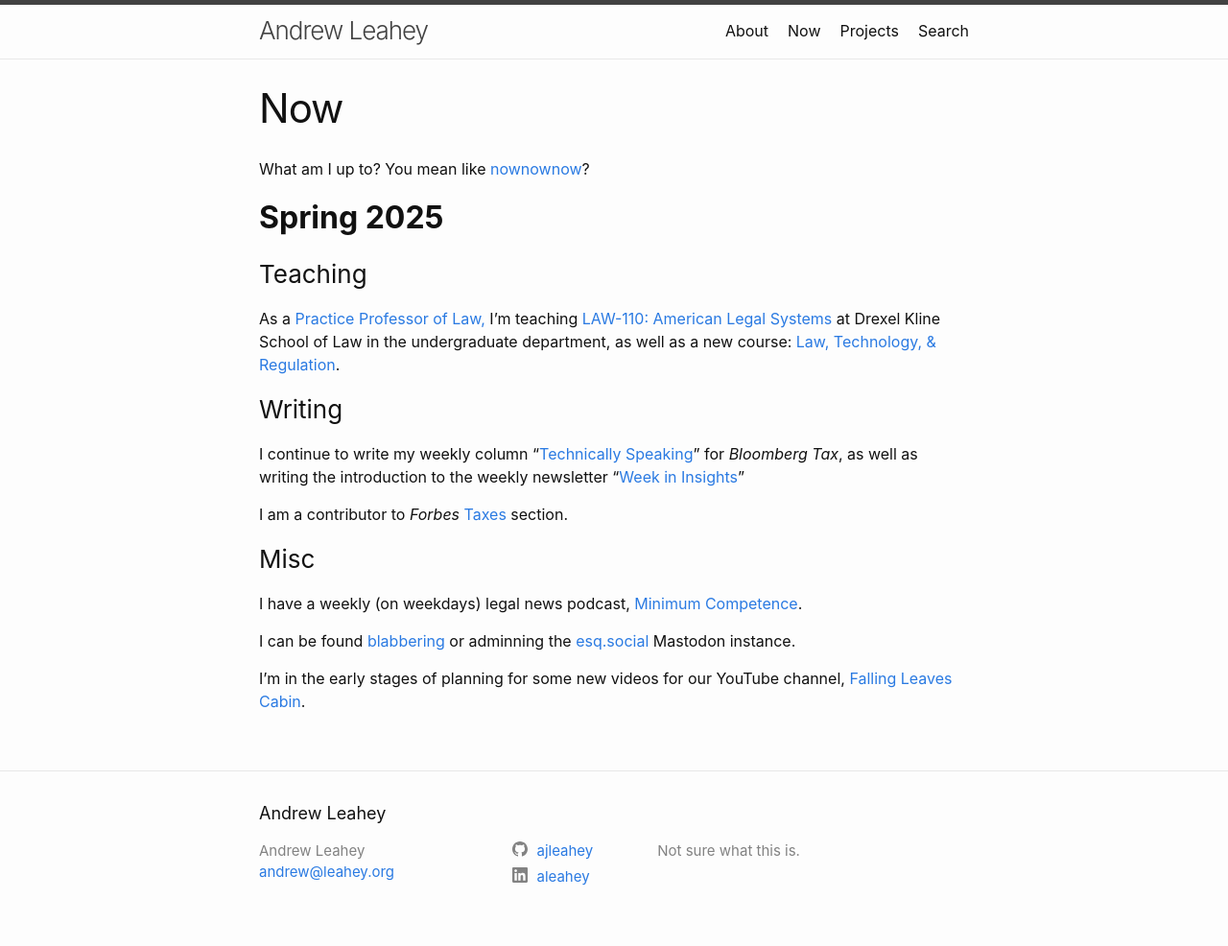
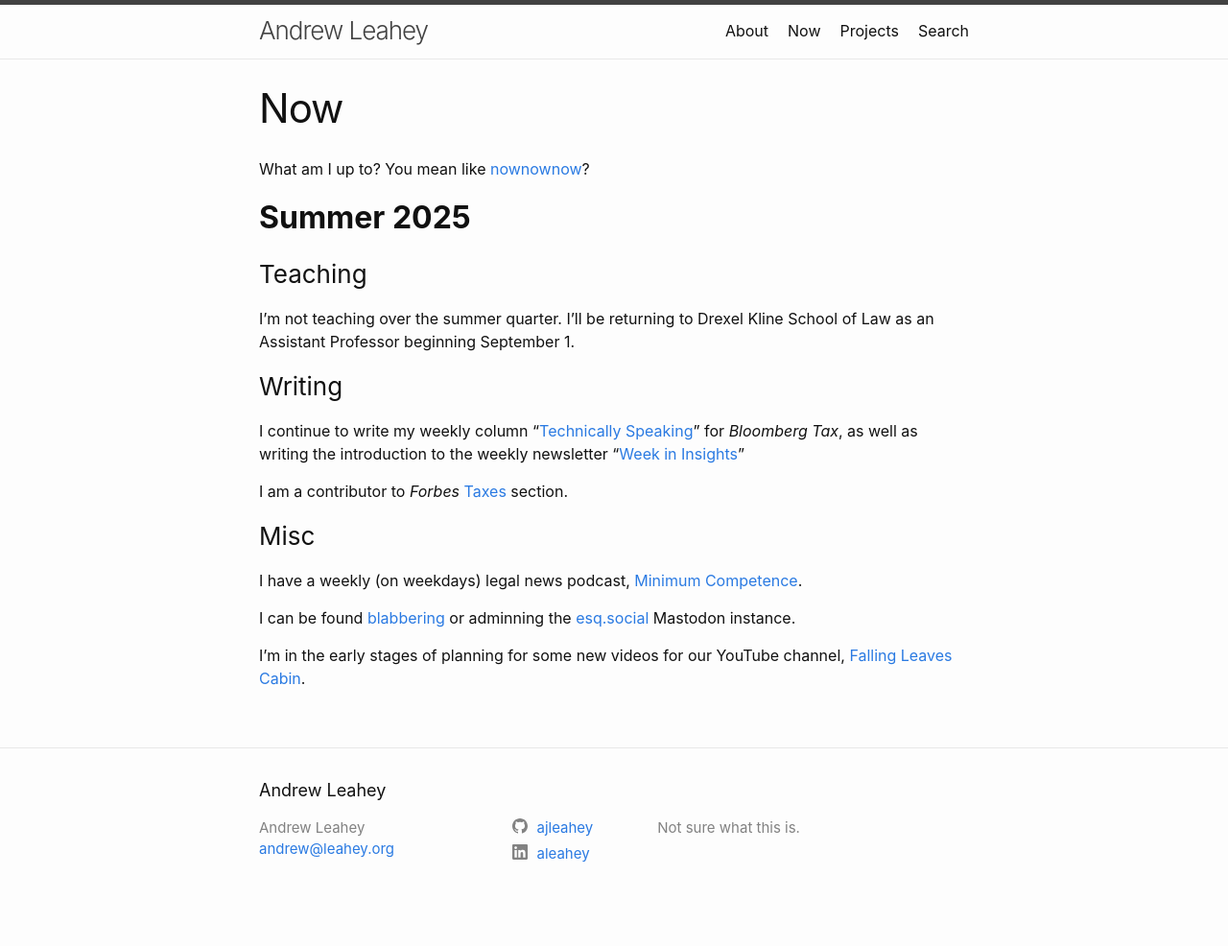
Before and after one commit to ajleahey/ajleahey.github.io, a Jekyll site: the page built from now.md, in a window 1280 px wide. Shown: the whole page at 96% size. Built offline with Jekyll 4.4.1, drawn with Linux system fonts in a browser that asks for light colours; after the commit the page ends 962 px from its top, so only the background shows below that.

Commit message:
updated now

```diff
--- a/now.md
+++ b/now.md
@@ -5,11 +5,11 @@ permalink: /now/
 ---
 What am I up to? You mean like [nownownow](https://nownownow.com/about "NowNowNow.com")?
 
-## **Spring 2025**
+## **Summer 2025**
 
 ### Teaching
 
-As a [Practice Professor of Law,](https://drexel.edu/law/academics/undergraduate-law-program/blog/2025/February/faculty-spotlight-andrew-leahey/) I'm teaching [LAW-110: American Legal Systems](/assets/syllabi/s25-law110.pdf) at Drexel Kline School of Law in the undergraduate department, as well as a new course: [Law, Technology, &amp; Regulation](/assets/syllabi/s25-ltr-v1.pdf).
+I'm not teaching over the summer quarter. I'll be returning to Drexel Kline School of Law as an Assistant Professor beginning September 1.
 
 ### Writing
 
```
Also changed, not shown: 2 other files.
